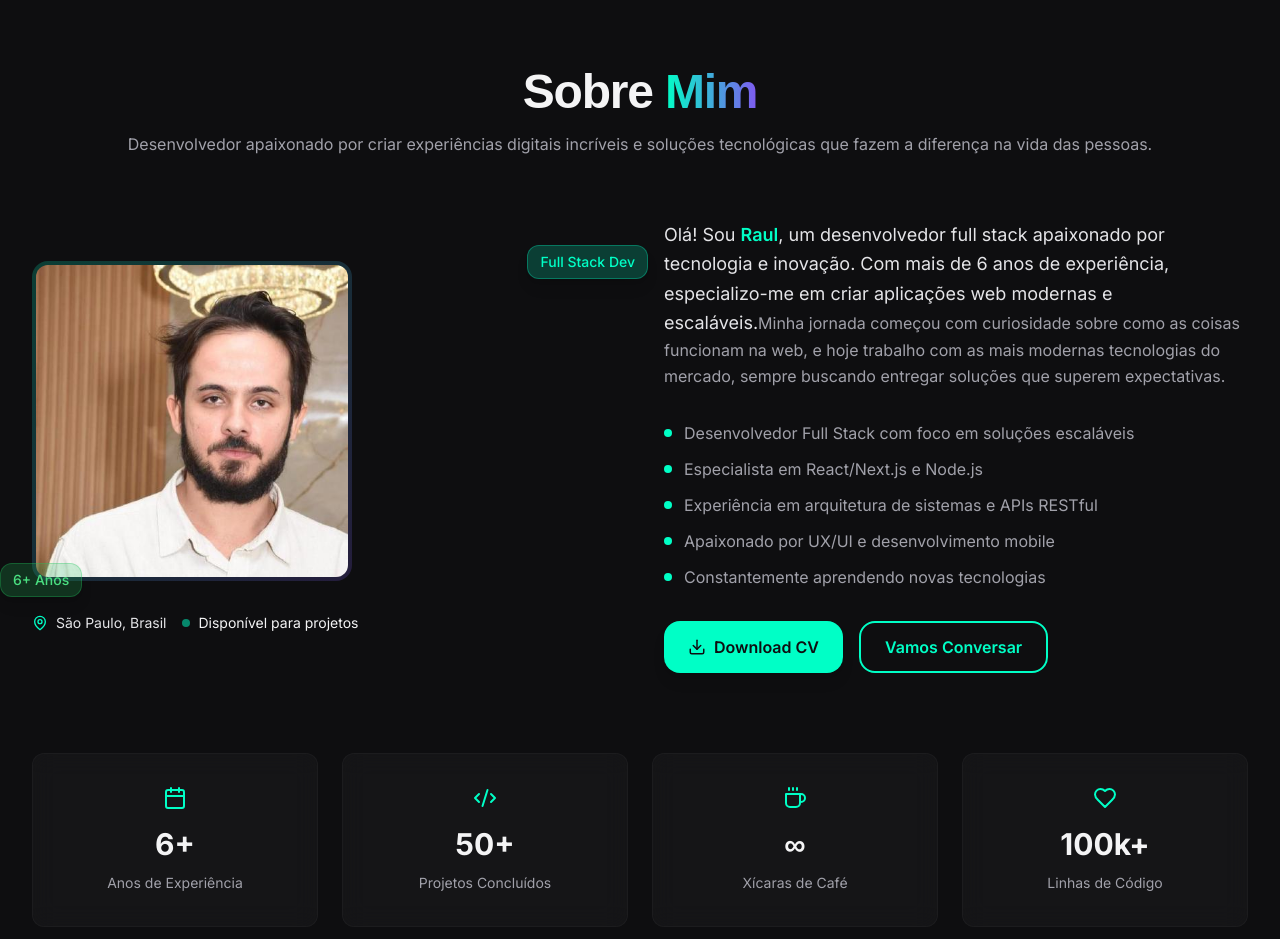
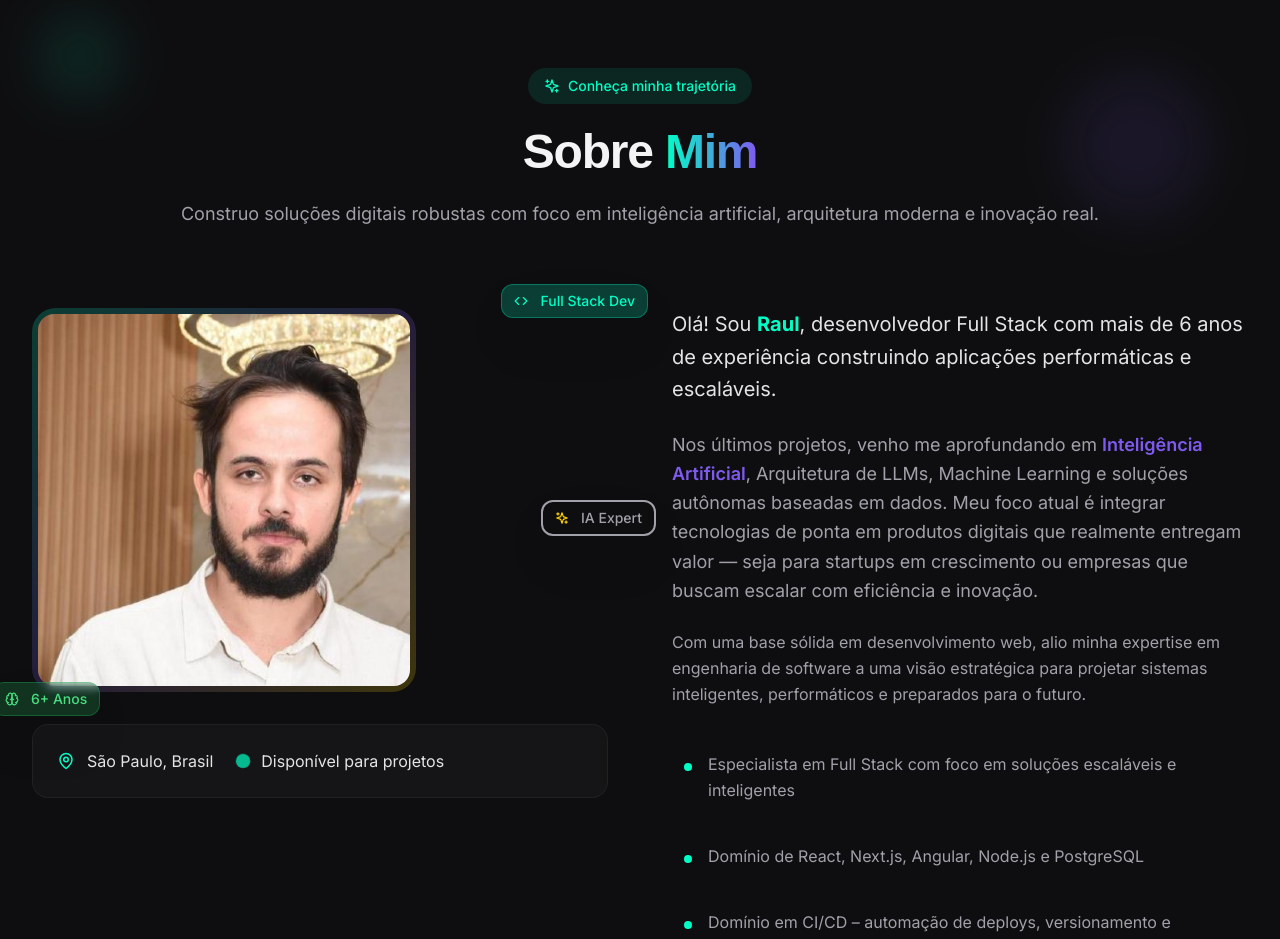
Before and after one commit to raulfranck/portifolio, a Next.js app: page / in a window 1280 px wide. Shown: the part 860-1799 px from the top of the page. Built offline with nearby package versions, Linux system fonts and the light colour scheme.

Commit message:
feat: about me section more clean and directly

```diff
--- a/src/components/organisms/AboutSection.tsx
+++ b/src/components/organisms/AboutSection.tsx
@@ -1,9 +1,8 @@
 'use client'
 
 import { motion } from 'framer-motion'
-import { Heading, Text, Button, Badge } from '@/components/atoms'
-import { Card } from '@/components/molecules'
-import { Download, MapPin, Calendar, Coffee, Code2, Heart } from 'lucide-react'
+import { Heading, Text, Button, Badge, FloatingElement } from '@/components/atoms'
+import { Download, MapPin, ExternalLink, Sparkles, Code, Brain, Rocket } from 'lucide-react'
 import Image from 'next/image'
 
 interface AboutSectionProps {
@@ -11,42 +10,92 @@ interface AboutSectionProps {
 }
 
 const AboutSection = ({ className = '' }: AboutSectionProps) => {
-  const stats = [
-    { label: 'Anos de Experiência', value: '6+', icon: Calendar },
-    { label: 'Projetos Concluídos', value: '50+', icon: Code2 },
-    { label: 'Xícaras de Café', value: '∞', icon: Coffee },
-    { label: 'Linhas de Código', value: '100k+', icon: Heart }
+  const highlights = [
+    'Especialista em Full Stack com foco em soluções escaláveis e inteligentes',
+    'Domínio de React, Next.js, Angular, Node.js e PostgreSQL',
+    'Domínio em CI/CD – automação de deploys, versionamento e integração contínua com GitHub Actions e Docker',
+    'Infraestrutura em Cloud (GCP) – arquitetura de soluções serverless, bancos escaláveis e serviços distribuídos',
+    'Experiência prática com LLMs, OpenAI, modelos personalizados e pipelines de IA',
+    'Arquitetura de APIs robustas e integração com serviços baseados em dados',
+    'Desenho de soluções completas, da ideia inicial até o MVP validado e funcional',
+    'Foco em produtos com experiência do usuário fluida (UX/UI) e impacto real no negócio',
+    'Aprendizado contínuo em IA, engenharia de prompts, MLOps e edge computing'
   ]
 
-  const highlights = [
-    'Desenvolvedor Full Stack com foco em soluções escaláveis',
-    'Especialista em React/Next.js e Node.js',
-    'Experiência em arquitetura de sistemas e APIs RESTful',
-    'Apaixonado por UX/UI e desenvolvimento mobile',
-    'Constantemente aprendendo novas tecnologias'
+  const specializations = [
+    {
+      icon: Code,
+      title: 'Desenvolvimento Full Stack',
+      description: 'Aplicações modernas e performáticas com React, Next.js e Node.js'
+    },
+    {
+      icon: Brain,
+      title: 'Inteligência Artificial',
+      description: 'LLMs, Machine Learning e automação inteligente de processos'
+    },
+    {
+      icon: Rocket,
+      title: 'Arquitetura Escalável',
+      description: 'Soluções cloud-native e microserviços para alta disponibilidade'
+    }
   ]
 
   return (
-    <section id="sobre" className={`section-spacing ${className}`}>
-      <div className="container-custom">
+    <section id="sobre" className={`section-spacing relative overflow-hidden ${className}`}>
+      {/* Floating Elements Background */}
+      <div className="absolute inset-0 pointer-events-none">
+        <FloatingElement
+          className="absolute top-20 left-10 w-20 h-20 bg-accent-green/10 rounded-full blur-xl"
+          delay={0}
+          duration={8}
+        >
+          <div></div>
+        </FloatingElement>
+        <FloatingElement
+          className="absolute top-40 right-20 w-32 h-32 bg-accent-purple/10 rounded-full blur-xl"
+          delay={2}
+          duration={12}
+        >
+          <div></div>
+        </FloatingElement>
+        <FloatingElement
+          className="absolute bottom-20 left-1/4 w-24 h-24 bg-accent-yellow/10 rounded-full blur-xl"
+          delay={4}
+          duration={10}
+        >
+          <div></div>
+        </FloatingElement>
+      </div>
+
+      <div className="container-custom relative z-10">
         {/* Header */}
         <motion.div
-          className="text-center mb-16"
+          className="text-center mb-20"
           initial={{ opacity: 0, y: 30 }}
           whileInView={{ opacity: 1, y: 0 }}
           viewport={{ once: true }}
           transition={{ duration: 0.6 }}
         >
-          <Heading as="h2" variant="section" className="mb-4">
+          <motion.div
+            className="inline-flex items-center gap-2 px-4 py-2 bg-accent-green/10 text-accent-green rounded-full mb-6 text-sm font-medium"
+            initial={{ opacity: 0, scale: 0.8 }}
+            whileInView={{ opacity: 1, scale: 1 }}
+            viewport={{ once: true }}
+            transition={{ duration: 0.5, delay: 0.2 }}
+          >
+            <Sparkles size={16} />
+            Conheça minha trajetória
+          </motion.div>
+
+          <Heading as="h2" variant="section" className="mb-6">
             Sobre <span className="gradient-text">Mim</span>
           </Heading>
-          <Text variant="body" color="secondary" className="max-w-2xl mx-auto">
-            Desenvolvedor apaixonado por criar experiências digitais incríveis e
-            soluções tecnológicas que fazem a diferença na vida das pessoas.
+          <Text variant="body" color="secondary" className="max-w-3xl mx-auto text-lg">
+            Construo soluções digitais robustas com foco em inteligência artificial, arquitetura moderna e inovação real.
           </Text>
         </motion.div>
 
-        <div className="grid grid-cols-1 lg:grid-cols-2 gap-12 items-center">
+        <div className="grid grid-cols-1 lg:grid-cols-2 gap-16 items-start mb-20">
           {/* Left Content */}
           <motion.div
             className="space-y-8"
@@ -58,11 +107,11 @@ const AboutSection = ({ className = '' }: AboutSectionProps) => {
             {/* Profile Image */}
             <div className="relative">
               <motion.div
-                className="relative w-80 h-80 mx-auto lg:mx-0 rounded-2xl overflow-hidden bg-gradient-to-br from-accent-green/20 to-accent-purple/20 p-1"
-                whileHover={{ scale: 1.02 }}
+                className="relative w-96 h-96 mx-auto lg:mx-0 rounded-3xl overflow-hidden bg-gradient-to-br from-accent-green/20 via-accent-purple/20 to-accent-yellow/20 p-1.5"
+                whileHover={{ scale: 1.02, rotate: 1 }}
                 transition={{ duration: 0.3 }}
               >
-                <div className="w-full h-full rounded-xl overflow-hidden bg-bg-secondary">
+                <div className="w-full h-full rounded-2xl overflow-hidden bg-bg-secondary">
                   <Image
                     src="/62077452.jpeg"
                     alt="Raul - Desenvolvedor Full Stack"
@@ -73,45 +122,71 @@ const AboutSection = ({ className = '' }: AboutSectionProps) => {
                 </div>
               </motion.div>
 
-              {/* Floating badges */}
+              {/* Enhanced Floating badges */}
               <motion.div
-                className="absolute -top-4 -right-4 lg:-right-8"
-                initial={{ opacity: 0, scale: 0 }}
-                whileInView={{ opacity: 1, scale: 1 }}
+                className="absolute -top-6 -right-6 lg:-right-10"
+                initial={{ opacity: 0, scale: 0, rotate: -45 }}
+                whileInView={{ opacity: 1, scale: 1, rotate: 0 }}
                 viewport={{ once: true }}
-                transition={{ duration: 0.5, delay: 0.8 }}
+                transition={{ duration: 0.6, delay: 0.8, type: 'spring', stiffness: 200 }}
                 whileHover={{ rotate: 12, scale: 1.1 }}
               >
-                <Badge variant="primary" className="shadow-lg">
+                <Badge variant="primary" className="shadow-2xl backdrop-blur-sm">
+                  <Code size={14} className="mr-1" />
                   Full Stack Dev
                 </Badge>
               </motion.div>
 
               <motion.div
-                className="absolute -bottom-4 -left-4 lg:-left-8"
+                className="absolute -bottom-6 -left-6 lg:-left-10"
+                initial={{ opacity: 0, scale: 0, rotate: 45 }}
+                whileInView={{ opacity: 1, scale: 1, rotate: 0 }}
+                viewport={{ once: true }}
+                transition={{ duration: 0.6, delay: 1, type: 'spring', stiffness: 200 }}
+                whileHover={{ rotate: -12, scale: 1.1 }}
+              >
+                <Badge variant="success" className="shadow-2xl backdrop-blur-sm">
+                  <Brain size={14} className="mr-1" />
+                  6+ Anos
+                </Badge>
+              </motion.div>
+
+              <motion.div
+                className="absolute top-1/2 -right-8 lg:-right-12"
                 initial={{ opacity: 0, scale: 0 }}
                 whileInView={{ opacity: 1, scale: 1 }}
                 viewport={{ once: true }}
-                transition={{ duration: 0.5, delay: 1 }}
-                whileHover={{ rotate: -12, scale: 1.1 }}
+                transition={{ duration: 0.6, delay: 1.2, type: 'spring', stiffness: 200 }}
+                whileHover={{ scale: 1.2 }}
               >
-                <Badge variant="success" className="shadow-lg">
-                  6+ Anos
+                <Badge variant="outline" className="shadow-2xl backdrop-blur-sm bg-bg-primary/80">
+                  <Sparkles size={14} className="mr-1 text-accent-yellow" />
+                  IA Expert
                 </Badge>
               </motion.div>
             </div>
 
-            {/* Location & Status */}
-            <div className="flex flex-col sm:flex-row items-center lg:items-start gap-4">
-              <div className="flex items-center gap-2 text-text-secondary">
-                <MapPin size={16} className="text-accent-green" />
-                <Text variant="small">São Paulo, Brasil</Text>
+            {/* Enhanced Location & Status */}
+            <motion.div
+              className="flex flex-col sm:flex-row items-center lg:items-start gap-6 p-6 bg-bg-secondary/50 rounded-2xl border border-bg-tertiary/50 backdrop-blur-sm"
+              whileHover={{ scale: 1.02 }}
+              transition={{ duration: 0.2 }}
+            >
+              <div className="flex items-center gap-3 text-text-secondary">
+                <MapPin size={18} className="text-accent-green" />
+                <Text variant="body" className="font-medium">São Paulo, Brasil</Text>
               </div>
-              <div className="flex items-center gap-2">
-                <div className="w-2 h-2 bg-accent-green rounded-full animate-pulse" />
-                <Text variant="small" color="accent">Disponível para projetos</Text>
+              <div className="flex items-center gap-3">
+                <motion.div
+                  className="w-3 h-3 bg-accent-green rounded-full"
+                  animate={{ scale: [1, 1.2, 1], opacity: [1, 0.7, 1] }}
+                  transition={{ duration: 2, repeat: Infinity }}
+                />
+                <Text variant="body" className="text-accent-green font-medium">
+                  Disponível para projetos
+                </Text>
               </div>
-            </div>
+            </motion.div>
           </motion.div>
 
           {/* Right Content */}
@@ -122,108 +197,133 @@ const AboutSection = ({ className = '' }: AboutSectionProps) => {
             viewport={{ once: true }}
             transition={{ duration: 0.6, delay: 0.4 }}
           >
-            {/* Introduction */}
+            {/* Enhanced Introduction */}
             <div className="space-y-6">
-              <Text variant="body" color="primary" className="text-lg leading-relaxed">
-                Olá! Sou <span className="text-accent-green font-semibold">Raul</span>,
-                um desenvolvedor full stack apaixonado por tecnologia e inovação.
-                Com mais de 6 anos de experiência, especializo-me em criar aplicações
-                web modernas e escaláveis.
+              <motion.div
+                initial={{ opacity: 0, y: 20 }}
+                whileInView={{ opacity: 1, y: 0 }}
+                viewport={{ once: true }}
+                transition={{ duration: 0.6, delay: 0.6 }}
+              >
+                <Text variant="body" color="primary" className="text-xl leading-relaxed font-medium">
+                  Olá! Sou <span className="text-accent-green font-bold">Raul</span>,
+                  desenvolvedor Full Stack com mais de 6 anos de experiência construindo aplicações performáticas e escaláveis.
                 </Text>
+              </motion.div>
 
+              <motion.div
+                initial={{ opacity: 0, y: 20 }}
+                whileInView={{ opacity: 1, y: 0 }}
+                viewport={{ once: true }}
+                transition={{ duration: 0.6, delay: 0.8 }}
+              >
+                <Text variant="body" color="secondary" className="text-lg leading-relaxed">
+                  Nos últimos projetos, venho me aprofundando em <span className="text-accent-purple font-semibold">Inteligência Artificial</span>,
+                  Arquitetura de LLMs, Machine Learning e soluções autônomas baseadas em dados. Meu foco atual é integrar tecnologias de
+                  ponta em produtos digitais que realmente entregam valor — seja para startups em crescimento ou empresas que buscam
+                  escalar com eficiência e inovação.
+                </Text>
+              </motion.div>
+
+              <motion.div
+                initial={{ opacity: 0, y: 20 }}
+                whileInView={{ opacity: 1, y: 0 }}
+                viewport={{ once: true }}
+                transition={{ duration: 0.6, delay: 1 }}
+              >
                 <Text variant="body" color="secondary" className="leading-relaxed">
-                Minha jornada começou com curiosidade sobre como as coisas funcionam
-                na web, e hoje trabalho com as mais modernas tecnologias do mercado,
-                sempre buscando entregar soluções que superem expectativas.
+                  Com uma base sólida em desenvolvimento web, alio minha expertise em
+                  engenharia de software a uma visão estratégica para projetar sistemas inteligentes, performáticos e preparados para o futuro.
                 </Text>
+              </motion.div>
             </div>
 
-            {/* Highlights */}
-            <div className="space-y-3">
+            {/* Enhanced Highlights */}
+            <div className="space-y-4">
               {highlights.map((highlight, index) => (
                 <motion.div
                   key={index}
-                  className="flex items-start gap-3"
+                  className="flex items-start gap-4 p-3 rounded-xl hover:bg-bg-secondary/30 transition-colors duration-300"
                   initial={{ opacity: 0, x: 20 }}
                   whileInView={{ opacity: 1, x: 0 }}
                   viewport={{ once: true }}
-                  transition={{ duration: 0.5, delay: 0.6 + index * 0.1 }}
+                  transition={{ duration: 0.5, delay: 1.2 + index * 0.1 }}
+                  whileHover={{ x: 8 }}
                 >
-                  <div className="w-2 h-2 bg-accent-green rounded-full mt-2 flex-shrink-0" />
-                  <Text variant="body" color="secondary">
+                  <motion.div
+                    className="w-2 h-2 bg-accent-green rounded-full mt-3 flex-shrink-0"
+                    whileHover={{ scale: 1.5 }}
+                    transition={{ duration: 0.2 }}
+                  />
+                  <Text variant="body" color="secondary" className="leading-relaxed">
                     {highlight}
                   </Text>
                 </motion.div>
               ))}
             </div>
 
-            {/* CTA Buttons */}
-            <div className="flex flex-col sm:flex-row gap-4">
+            {/* Enhanced CTA Buttons */}
+            <motion.div
+              className="flex flex-col sm:flex-row gap-4 pt-4"
+              initial={{ opacity: 0, y: 20 }}
+              whileInView={{ opacity: 1, y: 0 }}
+              viewport={{ once: true }}
+              transition={{ duration: 0.6, delay: 2 }}
+            >
               <Button
                 variant="primary"
                 leftIcon={<Download size={18} />}
-                className="flex-1 sm:flex-initial"
+                className="flex-1 sm:flex-initial hover:scale-105 transition-transform duration-200"
               >
                 Download CV
               </Button>
               <Button
                 variant="outline"
-                className="flex-1 sm:flex-initial"
+                leftIcon={<ExternalLink size={18} />}
+                className="flex-1 sm:flex-initial hover:scale-105 transition-transform duration-200"
                 onClick={() => document.getElementById('contato')?.scrollIntoView({ behavior: 'smooth' })}
               >
                 Vamos Conversar
               </Button>
-            </div>
+            </motion.div>
           </motion.div>
         </div>
 
-        {/* Stats Grid */}
+        {/* New Specializations Section */}
         <motion.div
-          className="mt-20"
+          className="grid grid-cols-1 md:grid-cols-3 gap-8"
           initial={{ opacity: 0, y: 50 }}
           whileInView={{ opacity: 1, y: 0 }}
           viewport={{ once: true }}
-          transition={{ duration: 0.6, delay: 0.6 }}
+          transition={{ duration: 0.6, delay: 0.3 }}
         >
-          <div className="grid grid-cols-2 md:grid-cols-4 gap-6">
-            {stats.map((stat, index) => (
+          {specializations.map((spec, index) => (
             <motion.div
-                key={stat.label}
-                initial={{ opacity: 0, scale: 0.8 }}
-                whileInView={{ opacity: 1, scale: 1 }}
+              key={spec.title}
+              className="group p-8 bg-gradient-to-br from-bg-secondary to-bg-tertiary rounded-2xl border border-bg-tertiary hover:border-accent-green/30 transition-all duration-300"
+              initial={{ opacity: 0, y: 30, scale: 0.9 }}
+              whileInView={{ opacity: 1, y: 0, scale: 1 }}
               viewport={{ once: true }}
-                transition={{ duration: 0.5, delay: 0.8 + index * 0.1 }}
+              transition={{ duration: 0.5, delay: 0.5 + index * 0.2 }}
+              whileHover={{ y: -8, scale: 1.02 }}
             >
-                <Card variant="glass" padding="lg" className="text-center group hover:border-accent-green/30">
               <motion.div
-                    className="flex justify-center mb-4 text-accent-green group-hover:text-accent-purple transition-colors duration-300"
-                    whileHover={{ scale: 1.2, rotate: 360 }}
-                    transition={{ duration: 0.5 }}
+                className="w-16 h-16 bg-accent-green/10 rounded-2xl flex items-center justify-center mb-6 group-hover:bg-accent-green/20 transition-colors duration-300"
+                whileHover={{ rotate: 360, scale: 1.1 }}
+                transition={{ duration: 0.6 }}
               >
-                    <stat.icon size={24} />
+                <spec.icon size={32} className="text-accent-green" />
               </motion.div>
 
-                  <motion.div
-                    className="text-3xl font-bold text-text-accent mb-2"
-                    initial={{ scale: 0 }}
-                    whileInView={{ scale: 1 }}
-                    viewport={{ once: true }}
-                    transition={{
-                      type: 'spring',
-                      stiffness: 200,
-                      delay: 1 + index * 0.1
-                    }}
-                  >
-                    {stat.value}
-                  </motion.div>
+              <Heading as="h3" variant="subsection" className="mb-4 group-hover:text-accent-green transition-colors duration-300">
+                {spec.title}
+              </Heading>
 
-                  <Text variant="small" color="secondary" className="text-center">
-                    {stat.label}
+              <Text variant="body" color="secondary" className="leading-relaxed">
+                {spec.description}
               </Text>
-                </Card>
             </motion.div>
           ))}
-          </div>
         </motion.div>
       </div>
     </section>
--- a/src/components/organisms/HeroSection.tsx
+++ b/src/components/organisms/HeroSection.tsx
@@ -5,8 +5,8 @@ import { ChevronRight, Github, Linkedin, Mail, ArrowDown } from 'lucide-react'
 import { Button, Heading, Paragraph, Text, Badge, Icon, AnimatedText } from '@/components/atoms'
 
 const skills = [
-  'React', 'Next.js', 'TypeScript', 'Node.js',
-  'Python', 'Tailwind CSS', 'PostgreSQL', 'MongoDB'
+  'React', 'Next.js', 'Angular', 'TypeScript', 'Node.js',
+  'Python', 'GCP', 'Docker', 'Kubernetes', 'PostgreSQL', 'MongoDB', 'Redis'
 ]
 
 const socialLinks = [
@@ -77,17 +77,6 @@ const HeroSection = () => {
 
       <div className="container-custom relative z-10">
         <div className="text-center space-y-8 max-w-4xl mx-auto">
-          {/* Greeting */}
-          <motion.div
-            initial={{ opacity: 0, y: 20 }}
-            animate={{ opacity: 1, y: 0 }}
-            transition={{ duration: 0.6 }}
-          >
-            <Text color="secondary" className="text-lg mb-4">
-              👋 Olá, eu sou
-            </Text>
-          </motion.div>
-
           {/* Main Title */}
           <motion.div
             initial={{ opacity: 0, y: 30 }}
@@ -95,7 +84,7 @@ const HeroSection = () => {
             transition={{ duration: 0.8, delay: 0.2 }}
           >
             <Heading as="h1" variant="hero" className="mb-6">
-              <span className="text-text-accent">Raul</span>
+              <span className="text-text-accent">Raul Franck</span>
               <br />
               <span className="gradient-text">Full Stack Developer</span>
             </Heading>
@@ -110,8 +99,7 @@ const HeroSection = () => {
           >
             <Paragraph variant="lead" color="secondary">
               <AnimatedText delay={0.8}>
-                Desenvolvedor apaixonado por criar experiências digitais incríveis
-                usando tecnologias modernas e design centrado no usuário.
+                Desenvolvedor Full Stack com foco em performance, design funcional e código limpo. Ajudo empresas e pessoas a tirarem projetos do papel com agilidade, estratégia e tecnologia de ponta.
               </AnimatedText>
             </Paragraph>
           </motion.div>
@@ -214,15 +202,6 @@ const HeroSection = () => {
             animate={{ opacity: 1, y: 0 }}
             transition={{ duration: 0.6, delay: 2.8 }}
           >
-            <motion.button
-              onClick={() => scrollToSection('sobre')}
-              className="flex flex-col items-center space-y-2 text-text-secondary hover:text-accent-green transition-colors duration-300"
-              animate={{ y: [0, 10, 0] }}
-              transition={{ duration: 2, repeat: Infinity, ease: "easeInOut" }}
-            >
-              <Text variant="small">Scroll para descobrir mais</Text>
-              <Icon icon={ArrowDown} size="sm" />
-            </motion.button>
           </motion.div>
         </div>
       </div>
```
Lines whose indentation alone changed are shown as unchanged.
